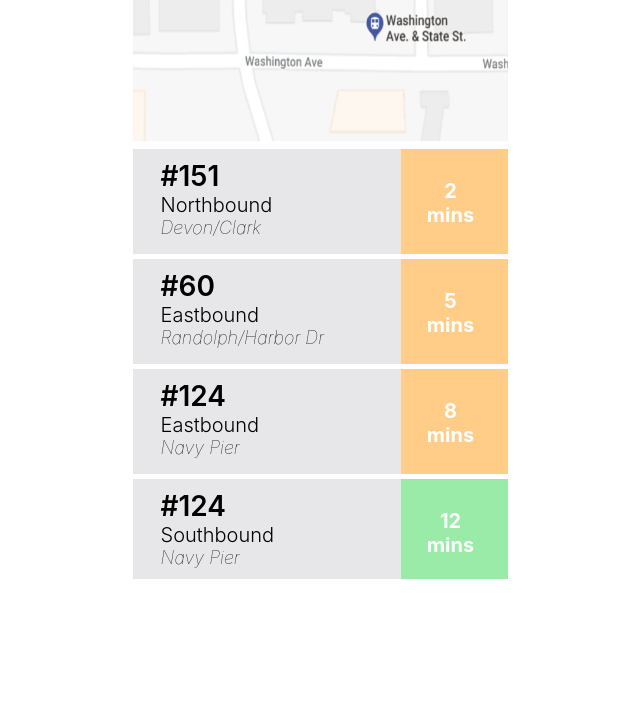
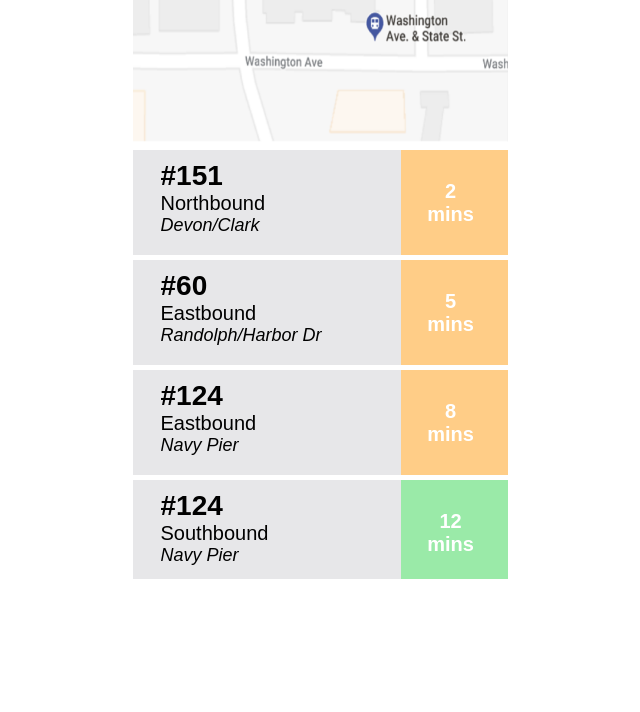
Before and after one commit to anitashah92/BusyBus, a plain HTML site: page index.html in a window 1280 px wide. Shown: the part 88-800 px from the top of the page, without its empty margins (320-960 px from the left). Drawn offline with Linux system fonts and the light colour scheme; a small style sheet from the web is missing.

Commit message:
Font style changes

```diff
--- a/css/style.css
+++ b/css/style.css
@@ -20,7 +20,7 @@
 }
 
 body {
-  font-family: SF Pro Display;
+  font-family: "San Francisco", sans-serif;
 }
 
 .station-title {
```
